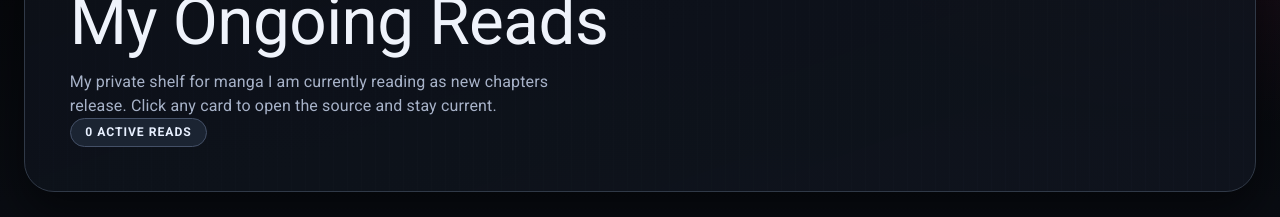
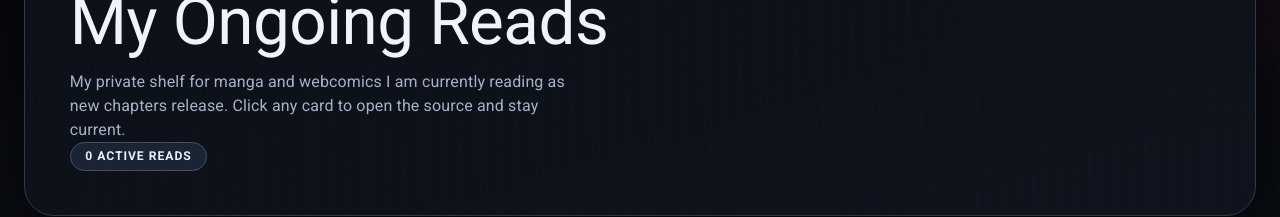
Before and after one commit to pablobernalmoreno/mangaberns, a Next.js app: page / in a window 1280 px wide. Shown: the part 182-399 px from the top of the page. Built offline with nearby package versions, Linux system fonts and the light colour scheme; no server answers; the database is empty.

Commit message:
Update MangaGrid.js

```diff
--- a/src/components/MangaGrid.js
+++ b/src/components/MangaGrid.js
@@ -13,7 +13,7 @@ export default function MangaGrid({ mangas }) {
           My Ongoing Reads
         </Typography>
         <Typography component="p" className={styles.mangaGridSubtitle}>
-          My private shelf for manga I am currently reading as new chapters
+          My private shelf for manga and webcomics I am currently reading as new chapters
           release. Click any card to open the source and stay current.
         </Typography>
         <Box className={styles.mangaStatBadge}>{mangaCount} active reads</Box>
```
